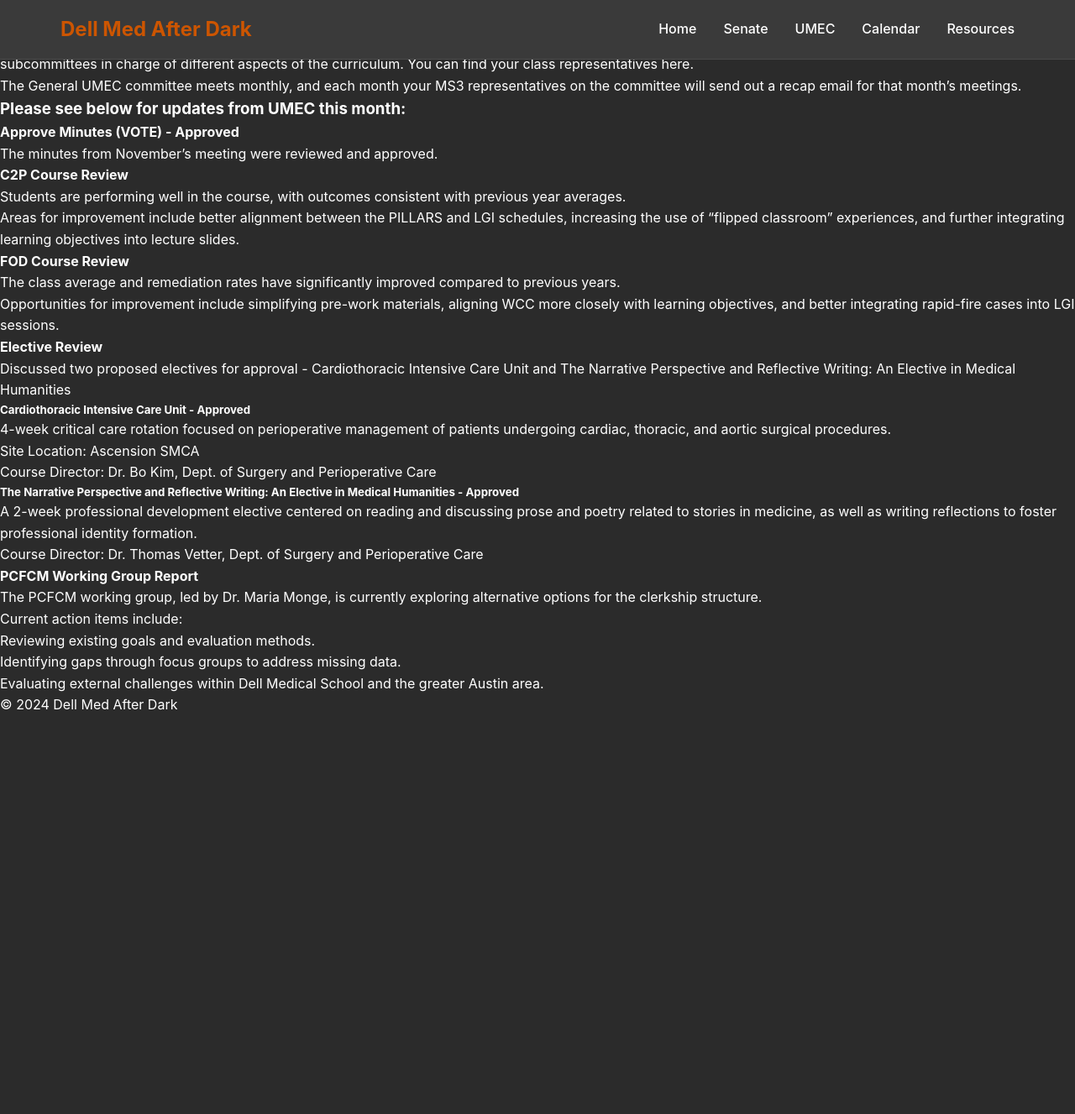
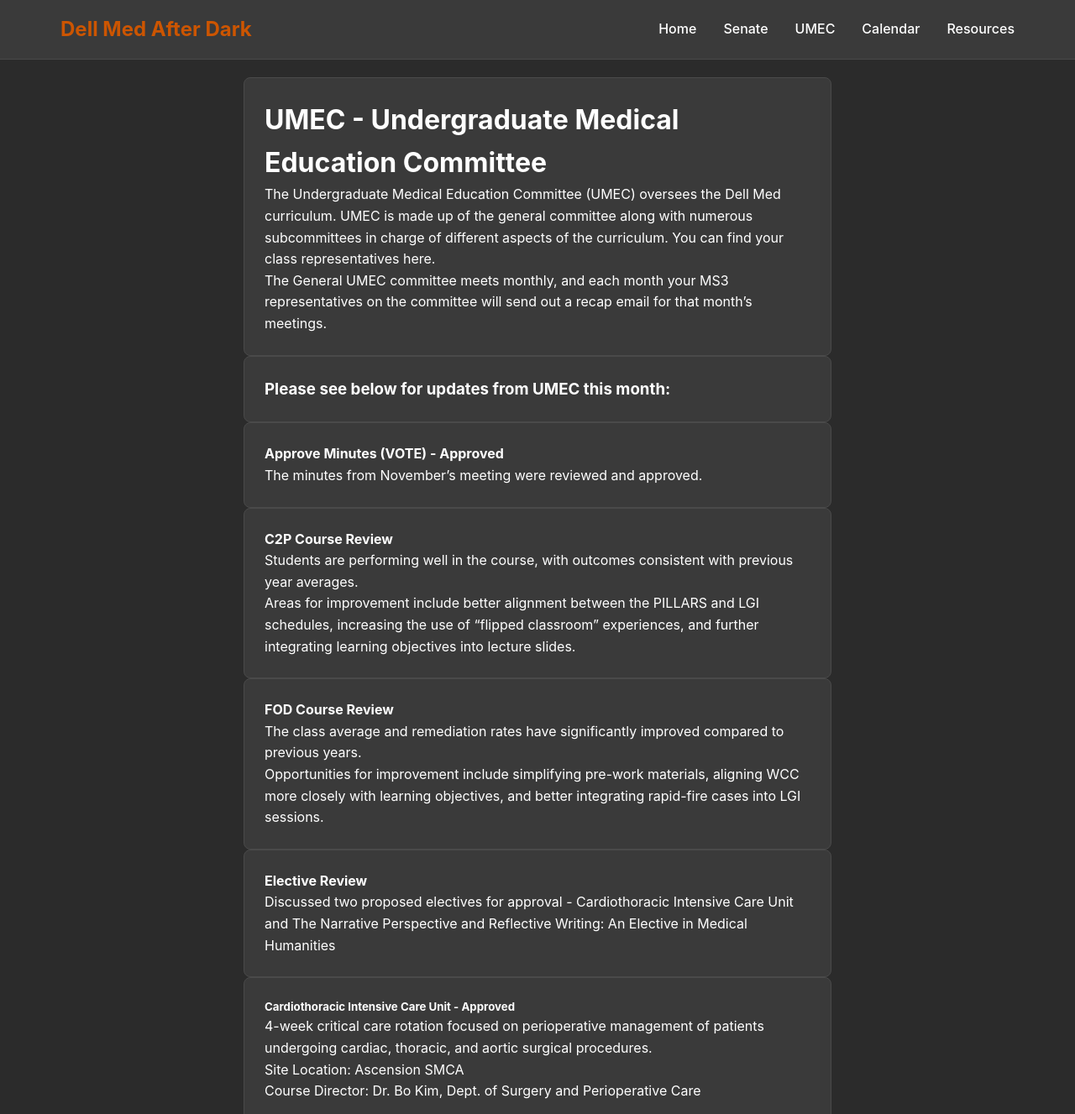
Before and after one commit to trujjo/dellinquents, a website: page umec.html in a window 1280 px wide. Shown: the top 1327 px of the page at 84% size. Before the commit the page ends 853 px from the top, so only its background shows below. Drawn offline with Linux system fonts and the light colour scheme; sample sign-in values are in the browser's storage.

Commit message:
Update umec.html

```diff
--- a/umec.html
+++ b/umec.html
@@ -1,11 +1,11 @@
 <!DOCTYPE html>
 <html lang="en">
 <head>
-    <script src="/auth_check.js"></script>
     <meta charset="UTF-8">
     <meta name="viewport" content="width=device-width, initial-scale=1.0">
-    <title>UMEC - Dell Med Underground</title>
+    <title>UMEC - Dell Med After Dark</title>
     <link rel="stylesheet" href="style.css">
+    <script src="auth_check.js"></script>
 </head>
 <body>
 <nav class="navbar">
@@ -27,29 +27,62 @@
     </div>
 </nav>
 
-<main>
-    <section>
-        <h2>UMEC Content</h2>
+<div class="main-content">
+    <!-- UMEC Content Card -->
+    <div class="card animate-in">
+        <h1>UMEC - Undergraduate Medical Education Committee</h1>
         <p>The Undergraduate Medical Education Committee (UMEC) oversees the Dell Med curriculum. UMEC is made up of the general committee along with numerous subcommittees in charge of different aspects of the curriculum. You can find your class representatives here.</p>
         <p>The General UMEC committee meets monthly, and each month your MS3 representatives on the committee will send out a recap email for that month’s meetings.</p>
+    </div>
+
+    <!-- Updates from UMEC this month -->
+    <div class="card animate-in">
         <h3>Please see below for updates from UMEC this month:</h3>
+    </div>
+
+    <!-- Approve Minutes Section -->
+    <div class="card animate-in">
         <h4>Approve Minutes (VOTE) - Approved</h4>
         <p>The minutes from November’s meeting were reviewed and approved.</p>
+    </div>
+
+    <!-- C2P Course Review Section -->
+    <div class="card animate-in">
         <h4>C2P Course Review</h4>
         <p>Students are performing well in the course, with outcomes consistent with previous year averages.</p>
         <p>Areas for improvement include better alignment between the PILLARS and LGI schedules, increasing the use of “flipped classroom” experiences, and further integrating learning objectives into lecture slides.</p>
+    </div>
+
+    <!-- FOD Course Review Section -->
+    <div class="card animate-in">
         <h4>FOD Course Review</h4>
         <p>The class average and remediation rates have significantly improved compared to previous years.</p>
         <p>Opportunities for improvement include simplifying pre-work materials, aligning WCC more closely with learning objectives, and better integrating rapid-fire cases into LGI sessions.</p>
+    </div>
+
+    <!-- Elective Review Section -->
+    <div class="card animate-in">
         <h4>Elective Review</h4>
         <p>Discussed two proposed electives for approval - Cardiothoracic Intensive Care Unit and The Narrative Perspective and Reflective Writing: An Elective in Medical Humanities</p>
+    </div>
+
+    <!-- Cardiothoracic ICU Section -->
+    <div class="card animate-in">
         <h5>Cardiothoracic Intensive Care Unit - Approved</h5>
         <p>4-week critical care rotation focused on perioperative management of patients undergoing cardiac, thoracic, and aortic surgical procedures.</p>
         <p>Site Location: Ascension SMCA</p>
         <p>Course Director: Dr. Bo Kim, Dept. of Surgery and Perioperative Care</p>
+    </div>
+
+    <!-- The Narrative Perspective Section -->
+    <div class="card animate-in">
         <h5>The Narrative Perspective and Reflective Writing: An Elective in Medical Humanities - Approved</h5>
         <p>A 2-week professional development elective centered on reading and discussing prose and poetry related to stories in medicine, as well as writing reflections to foster professional identity formation.</p>
         <p>Course Director: Dr. Thomas Vetter, Dept. of Surgery and Perioperative Care</p>
+    </div>
+
+    <!-- PCFCM Working Group Report -->
+    <div class="card animate-in">
         <h4>PCFCM Working Group Report</h4>
         <p>The PCFCM working group, led by Dr. Maria Monge, is currently exploring alternative options for the clerkship structure.</p>
         <p>Current action items include:</p>
@@ -58,8 +91,8 @@
             <li>Identifying gaps through focus groups to address missing data.</li>
             <li>Evaluating external challenges within Dell Medical School and the greater Austin area.</li>
         </ul>
-    </section>
-</main>
+    </div>
+</div>
 
 <footer>
     <p>&copy; 2024 Dell Med After Dark</p>
@@ -68,7 +101,7 @@
 <script src="script.js"></script>
 
 <script>
-    // Function to open a specific tab
+    // Hamburger menu toggle
     document.getElementById("nav-toggle").addEventListener("click", function () {
         const navLinks = document.querySelector(".nav-links");
         navLinks.classList.toggle("active");
```
